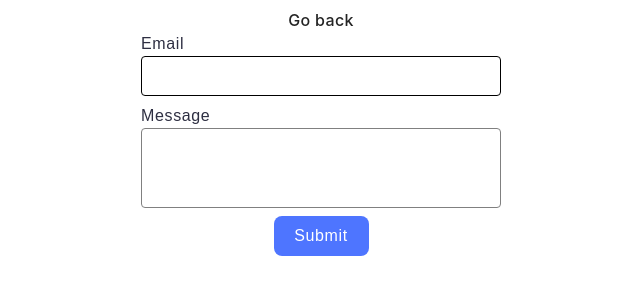
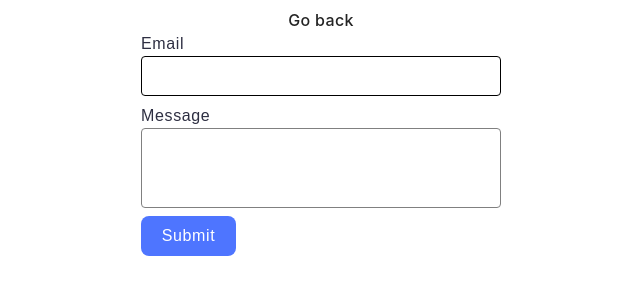
Before and after one commit to korniyenko88/goit-js-hw-09-experement_2, a website built with Vite: page src/2-form.html in a window 1280 px wide. Shown: the whole page, without its empty margins (319-959 px from the left). Built offline with nearby package versions, Linux system fonts and the light colour scheme.

Commit message:
update navigation & styles

```diff
--- a/src/css/styles.css
+++ b/src/css/styles.css
@@ -30,7 +30,6 @@ body {
   flex-direction: column;
   justify-content: center;
   align-items: center;
-
 }
 .gallery {
   list-style: none;
@@ -65,7 +64,6 @@ body {
   align-items: flex-start;
   justify-content: flex-start;
   flex-direction: column;
-  align-items: center;
   gap: 8px;
 }
 label {
@@ -77,7 +75,7 @@ font-size: 16px;
   line-height: 150%;
   letter-spacing: 0.04em;
   color: #2e2f42;
-font-family: "Montserrat", sans-serif;
+  font-family: 'Montserrat', sans-serif;
 }
 input {
   height: 40px;
@@ -118,9 +116,10 @@ textarea {
   color: #2e2f42;
 }
 
-input:focus, textarea:focus {
-  outline: none;}
-
+input:focus,
+textarea:focus {
+  outline: none;
+}
 
 button {
   display: flex;
@@ -139,7 +138,7 @@ font-size: 16px;
   line-height: 150%;
   letter-spacing: 0.04em;
   color: #fff;
-font-family: "Montserrat", sans-serif;
+  font-family: 'Montserrat', sans-serif;
 }
 button:hover {
   background: #6c8cff;
```
Lines whose indentation alone changed are shown as unchanged.
